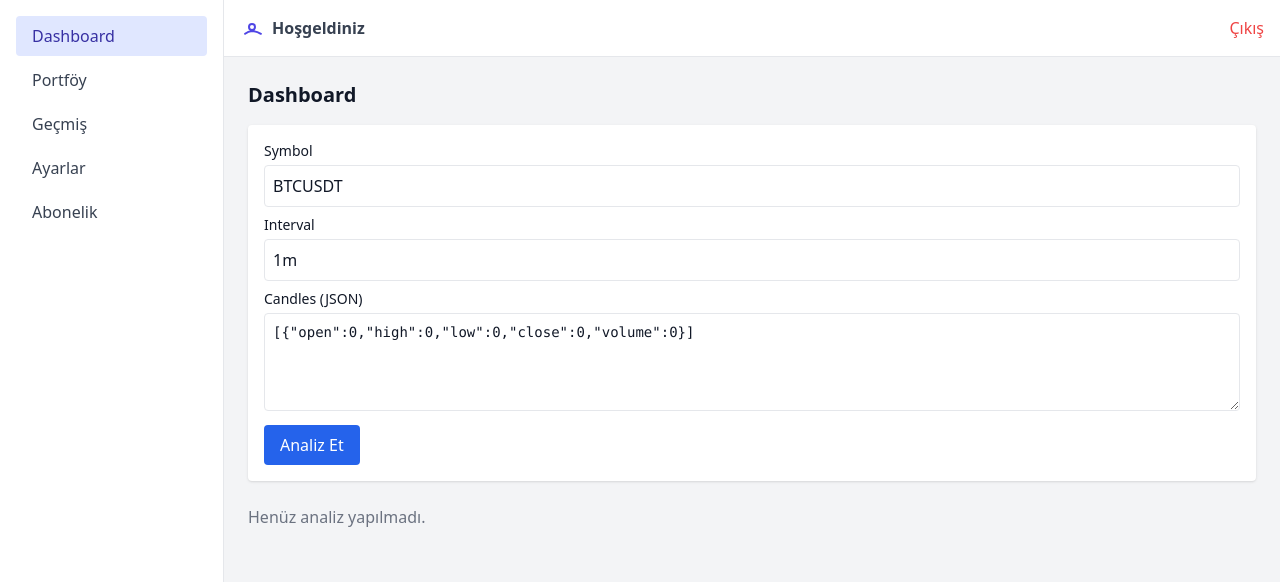
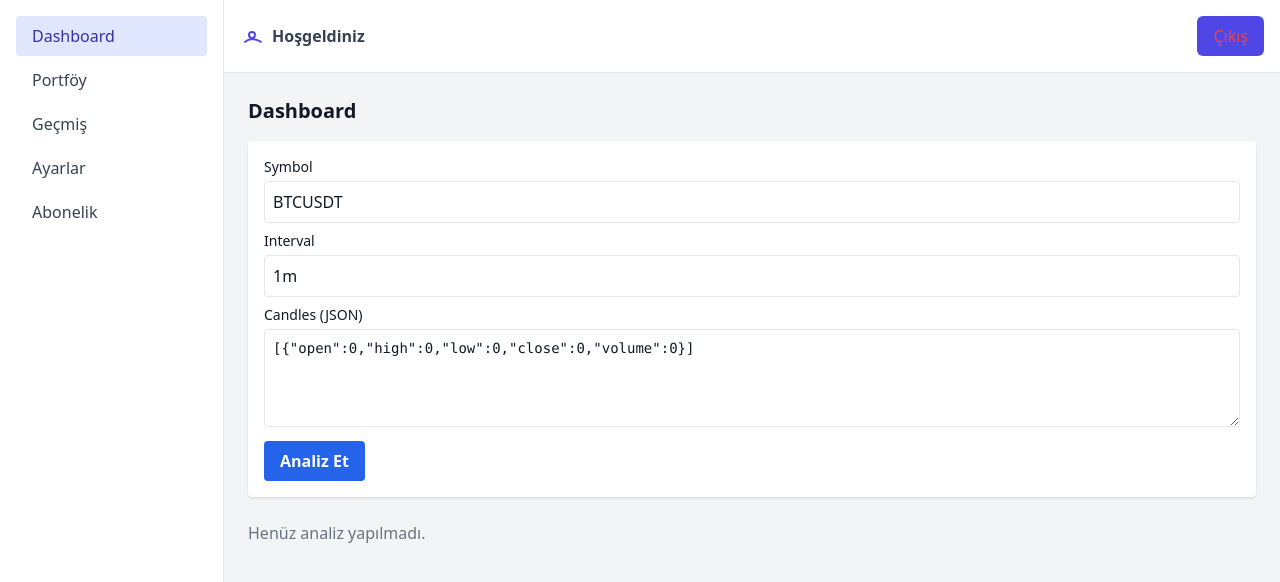
Before and after one commit to greencheff/trade-analyze-app, a React (Vite) app in the folder frontend/: page /dashboard in a window 1280 px wide. Shown: the top 582 px of the page. Built offline with nearby package versions, Linux system fonts and the light colour scheme.

Commit message:
Update styles.css

```diff
--- a/frontend/src/styles.css
+++ b/frontend/src/styles.css
@@ -2,11 +2,27 @@
 @tailwind components;
 @tailwind utilities;
 
-/* Ek özel stiller */
+/* Global özel stiller */
 body {
-  @apply bg-gray-50 text-gray-900;
+  @apply bg-gray-50 text-gray-900 font-sans;
 }
 
-h1, h2, h3 {
-  @apply font-bold;
+button {
+  @apply px-4 py-2 rounded-md bg-indigo-600 text-white font-semibold hover:bg-indigo-700 transition;
 }
+
+.card {
+  @apply bg-white shadow-md rounded-xl p-4;
+}
+
+.section-title {
+  @apply text-2xl font-bold mb-4;
+}
+
+.input {
+  @apply border border-gray-300 rounded-md px-3 py-2 focus:outline-none focus:ring-2 focus:ring-indigo-500;
+}
+
+.link {
+  @apply text-indigo-600 hover:underline cursor-pointer;
+}
```
